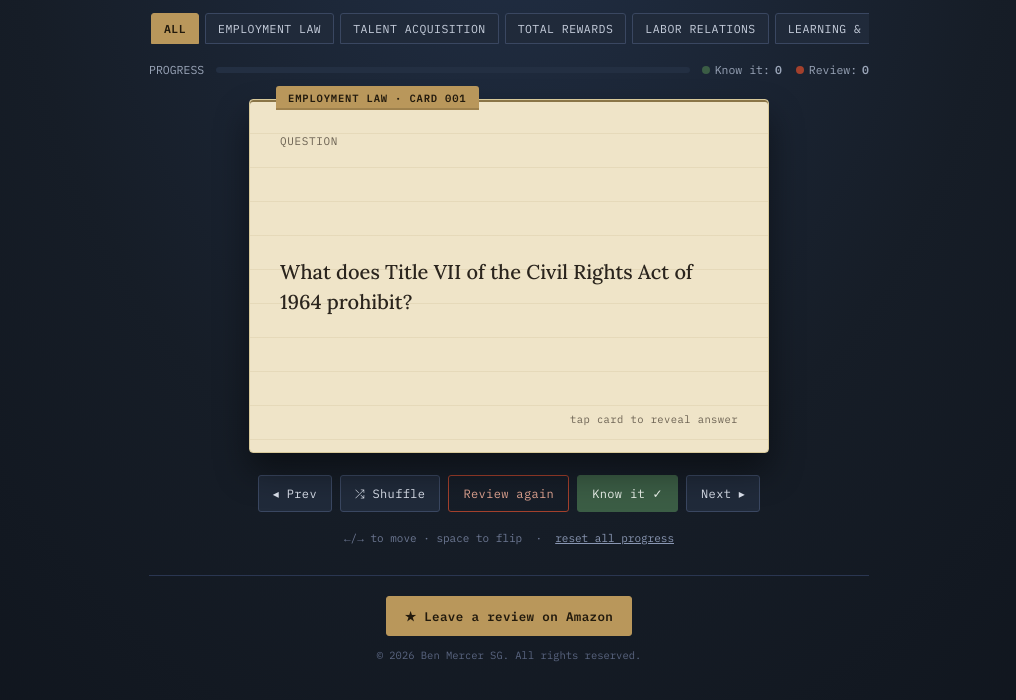
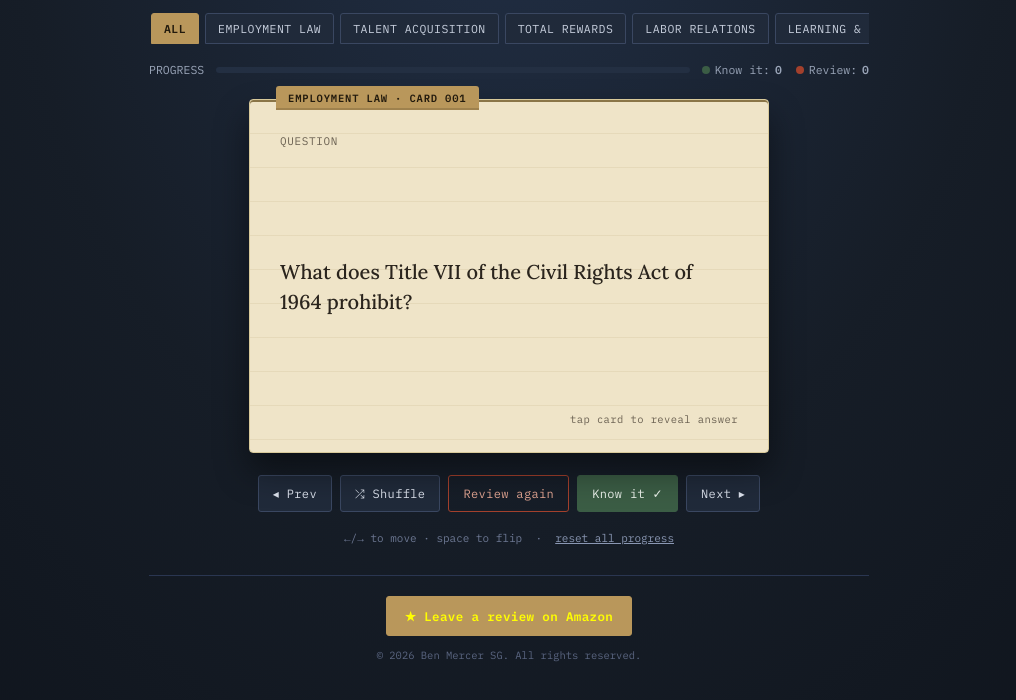
Before and after one commit to prep4exam/HSRM-CP, a plain HTML site: page index.html in a window 1280 px wide. Shown: the part 98-798 px from the top of the page, without its empty margins (131-1147 px from the left). Drawn offline with nearby package versions, Linux system fonts and the light colour scheme.

Commit message:
Update index.html

```diff
--- a/index.html
+++ b/index.html
@@ -317,7 +317,7 @@
     font-size:12.5px;
     letter-spacing:0.03em;
     font-weight:600;
-    color:#221a0d;
+    color:#FFFF00;
     background:var(--brass);
     border:1px solid var(--brass);
     padding:11px 18px;
```
